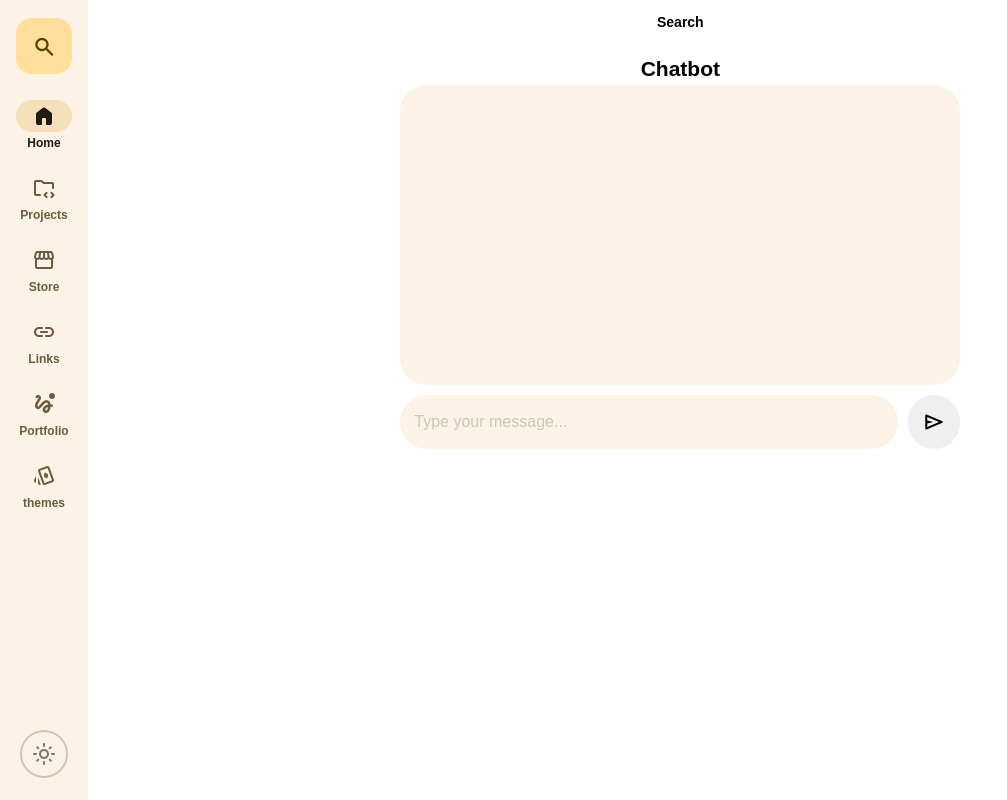
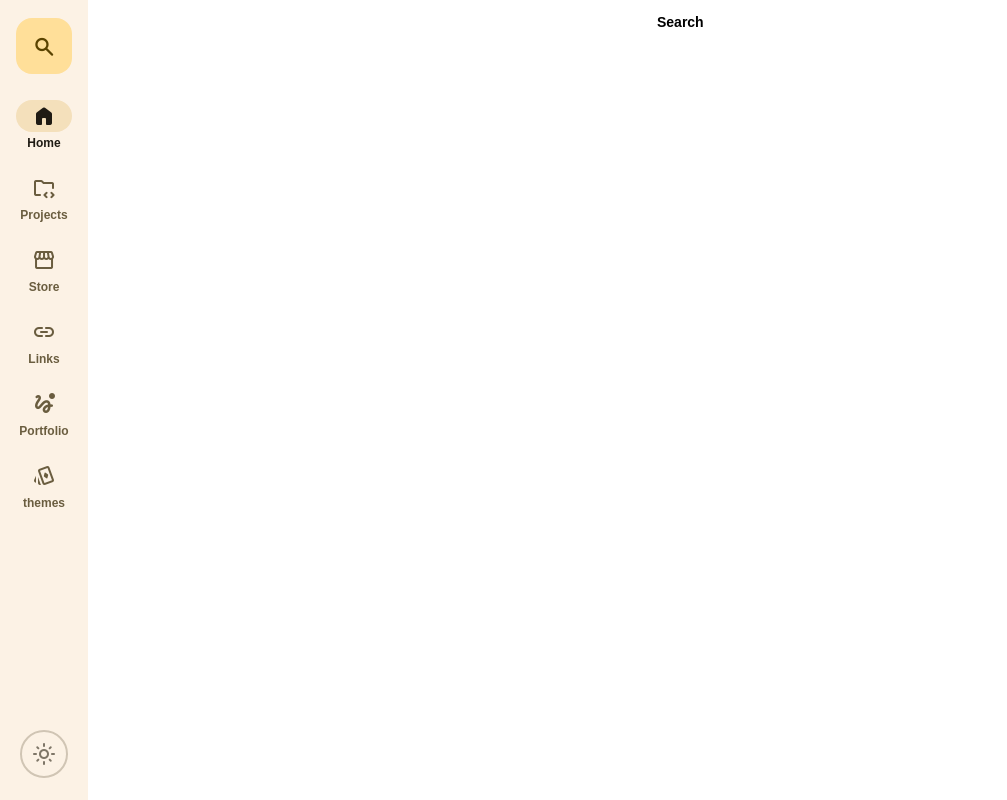
Before and after one commit to YamatoZhen/yamatozhen-vite-v0.1a, a React (Vite) app: page /search in a window 1280 px wide. Shown: the whole page, without its empty margins (0-1007 px from the left). Built offline with nearby package versions, Linux system fonts and the light colour scheme; a web font is replaced by a local one.

Commit message:
Bug fixes

```diff
--- a/package.json
+++ b/package.json
@@ -1,7 +1,7 @@
 {
   "name": "yamatozhen.com-vite-v0.1a",
   "private": true,
-  "homepage": "https://yamatozhen.com",
+  "homepage": "https://YamatoZhen.github.io/yzv2-vite-v0.1a/",
   "version": "0.0.0",
   "type": "module",
   "scripts": {
--- a/src/components/FramerMotion/PageWrapper.tsx
+++ b/src/components/FramerMotion/PageWrapper.tsx
@@ -2,7 +2,7 @@ import { motion, useInView } from "framer-motion";
 import React from "react";
 import { useRef } from "react";
 
-export default function AnimateChildren({ children }) {
+export default function AnimateChildren({ children }: React.PropsWithChildren<{}>) {
   return (
     <>
       {React.Children.map(children, (child, i) => {
--- a/src/components/carousel/Carousel.tsx
+++ b/src/components/carousel/Carousel.tsx
@@ -22,7 +22,7 @@ function Carousel(props: { urls?: string[], supportSnap?: boolean }) {
 
     const [scroll, setScroll] = useState(minScroll);
     const [heroElement, setHeroElement] = useState(0);
-    const [currentSnapPosition, setCurrentSnapPosition] = useState(minScroll);
+    const [, setCurrentSnapPosition] = useState(minScroll);
     const [imagesLoaded, setImagesLoaded] = useState(0);
     const [wData, setWData] = useState(urls.map(() => 0));
     const [mouseDown, setMouseDown] = useState(false);
@@ -30,6 +30,7 @@ function Carousel(props: { urls?: string[], supportSnap?: boolean }) {
     const [didScroll, setDidScroll] = useState(false);
 
     const startX = useRef(0);
+    // let currentSnapPosition = 0; // Removed duplicate declaration
 
     // Helper to update scroll, clamping to min/max
     const updateScroll = (s: number) => {
@@ -76,7 +77,7 @@ function Carousel(props: { urls?: string[], supportSnap?: boolean }) {
     };
 
     // Animate scroll for arrows/keyboard
-    const snapToPosition = (deltaX: number, force?: boolean) => {
+    const snapToPosition = (deltaX: number, _p0: boolean) => {
         if (deltaX === 0) return;
         const duration = 400; // ms
         const start = performance.now();
--- a/src/components/chatbot/Chatbot.tsx
+++ /dev/null
@@ -1,92 +0,0 @@
-import React, { useState } from "react";
-import { Icon } from "../navigation_rail/NavigationRail";
-
-const OPENAI_API_KEY = "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";
-
-
-export default function Chatbot() {
-  const [messages, setMessages] = useState<{ role: "user" | "assistant"; content: string }[]>([]);
-  const [input, setInput] = useState("");
-  const [loading, setLoading] = useState(false);
-
-  async function sendMessage(e: React.FormEvent) {
-    e.preventDefault();
-    if (!input.trim()) return;
-
-    const newMessages: { role: "user" | "assistant"; content: string }[] = [
-        ...messages,
-        { role: "user", content: input },
-      ];
-    setMessages(newMessages);
-    setInput("");
-    setLoading(true);
-
-    try {
-        const response = await fetch("https://api.openai.com/v1/chat/completions", {
-          method: "POST",
-          headers: {
-            "Content-Type": "application/json",
-            Authorization: `Bearer ${OPENAI_API_KEY}`,
-          },
-          body: JSON.stringify({
-            model: "gpt-4o-mini", // or "gpt-3.5-turbo"
-            messages: newMessages,
-            max_tokens: 150,
-          }),
-        });
-
-        const data = await response.json();
-        console.log("OpenAI raw response:", data); // <--- Add this line
-
-        if (!data.choices || !data.choices.length) {
-          throw new Error("No response from OpenAI.");
-        }
-
-        const assistantReply = data.choices[0].message.content;
-        setMessages([...newMessages, { role: "assistant", content: assistantReply }]);
-      } catch (error) {
-        console.error("OpenAI API error:", error);
-        setMessages([...newMessages, { role: "assistant", content: "Sorry, something went wrong." }]);
-      }
-  }
-
-  return (
-    <div style={{ maxWidth: 600, margin: "auto", padding: 20, backgroundColor: "var(--md-sys-color-surface-container-lowest)", borderRadius: 26 }}>
-      <h2>Chatbot</h2>
-      <div style={{ minHeight: 300, backgroundColor: "var(--md-sys-color-surface-container-low)", borderRadius: 26, padding: 10, overflowY: "auto" }}>
-        {messages.map((msg, i) => (
-          <div key={i} style={{ marginBottom: 10, textAlign: msg.role === "user" ? "right" : "left" }}>
-            <div
-              style={{
-                display: "inline-block",
-                backgroundColor: msg.role === "user" ? "#007bff" : "#e5e5ea",
-                color: msg.role === "user" ? "white" : "black",
-                padding: "8px 12px",
-                borderRadius: 20,
-                maxWidth: "80%",
-                whiteSpace: "pre-wrap",
-              }}
-            >
-              {msg.content}
-            </div>
-          </div>
-        ))}
-        {loading && <p>Loading...</p>}
-      </div>
-
-      <form onSubmit={sendMessage} style={{ marginTop: 10, display: "flex", borderRadius: "24px" }}>
-        <input
-          type="text"
-          value={input}
-          onChange={(e) => setInput(e.target.value)}
-          placeholder="Type your message..."
-          style={{ flexGrow: 1, padding: 12, fontSize: 16 }}
-          disabled={loading}
-        />
-        <button type="submit" disabled={loading} style={{ padding: "10px", borderRadius: "56px", marginLeft: 10 }}>
-          <Icon label="" iconName="send" />
-        </button>
-      </form>
-    </div>
-  );
-}
--- a/src/components/navigation_rail/NavigationRail.tsx
+++ b/src/components/navigation_rail/NavigationRail.tsx
@@ -25,7 +25,7 @@ interface RailTabProps {
     tabItems?: { label: string; onClick?: () => void; className?: string }[]; // <-- Add className here
 }
 
-function RailTab({ label, id, iconName, onClick, className, tabMenu, tabItems }: RailTabProps) {
+function RailTab({ label, id, iconName, onClick, className }: RailTabProps) {
     return (
         <div className={`rail-tab ${className}`}>
             <Icon iconName={iconName} id={id} onClick={onClick} label={label} />
--- a/src/components/react-bits/ClickSpark.tsx
+++ b/src/components/react-bits/ClickSpark.tsx
@@ -39,7 +39,7 @@ const ClickSpark: React.FC<ClickSparkProps> = ({
         const parent = canvas.parentElement;
         if (!parent) return;
 
-        let resizeTimeout: number;
+        let resizeTimeout: ReturnType<typeof setTimeout>;
 
         const resizeCanvas = () => {
             const { width, height } = parent.getBoundingClientRect();
--- a/src/pages/HomePage.tsx
+++ b/src/pages/HomePage.tsx
@@ -51,7 +51,7 @@ function HomePage() {
             { href: '#', label: 'item' },
             { href: '#', label: 'item' }
           ]} label={'Drop?'} id={''} type={'filled'} />
-        <PFP className='pfp' size='128px' src='src/assets/pfp_yamatozhen.webp' />
+        <PFP className='pfp' size='128px' src="https://www.artstation.com/yamato_zhen" />
         <GridContainer setColumns={2} setRows={1}>
           <MIOCard
             nav='left'
--- a/src/pages/Search.tsx
+++ b/src/pages/Search.tsx
@@ -1,10 +1,8 @@
-import Chatbot from "../components/chatbot/Chatbot";
 
 function Search(){
   return (
     <div>
       <h4>Search</h4>
-      <Chatbot/>
     </div>
   );
 };
```
Also changed, not shown: public/pfp_yamatozhen.webp (renamed from src/assets/pfp_yamatozhen.webp), 1 other file (tests, documents, lock files or other folders).
